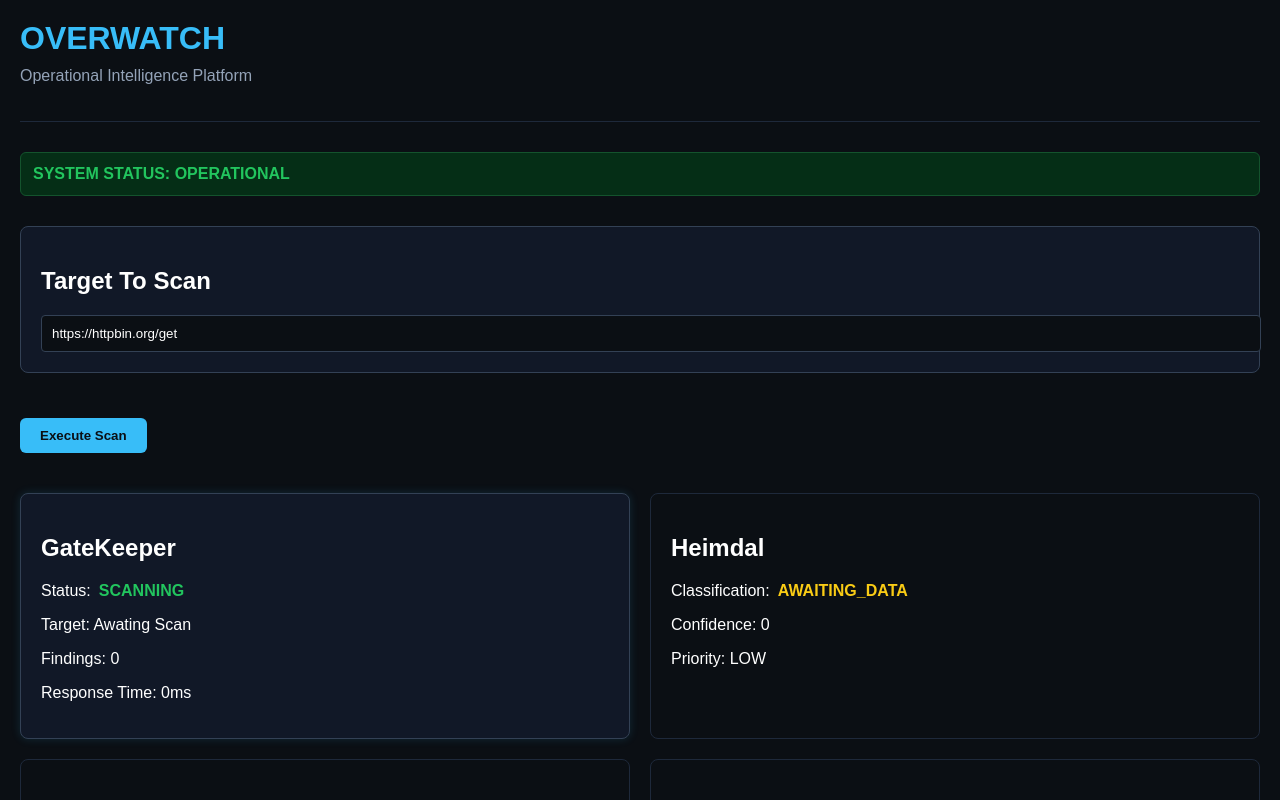
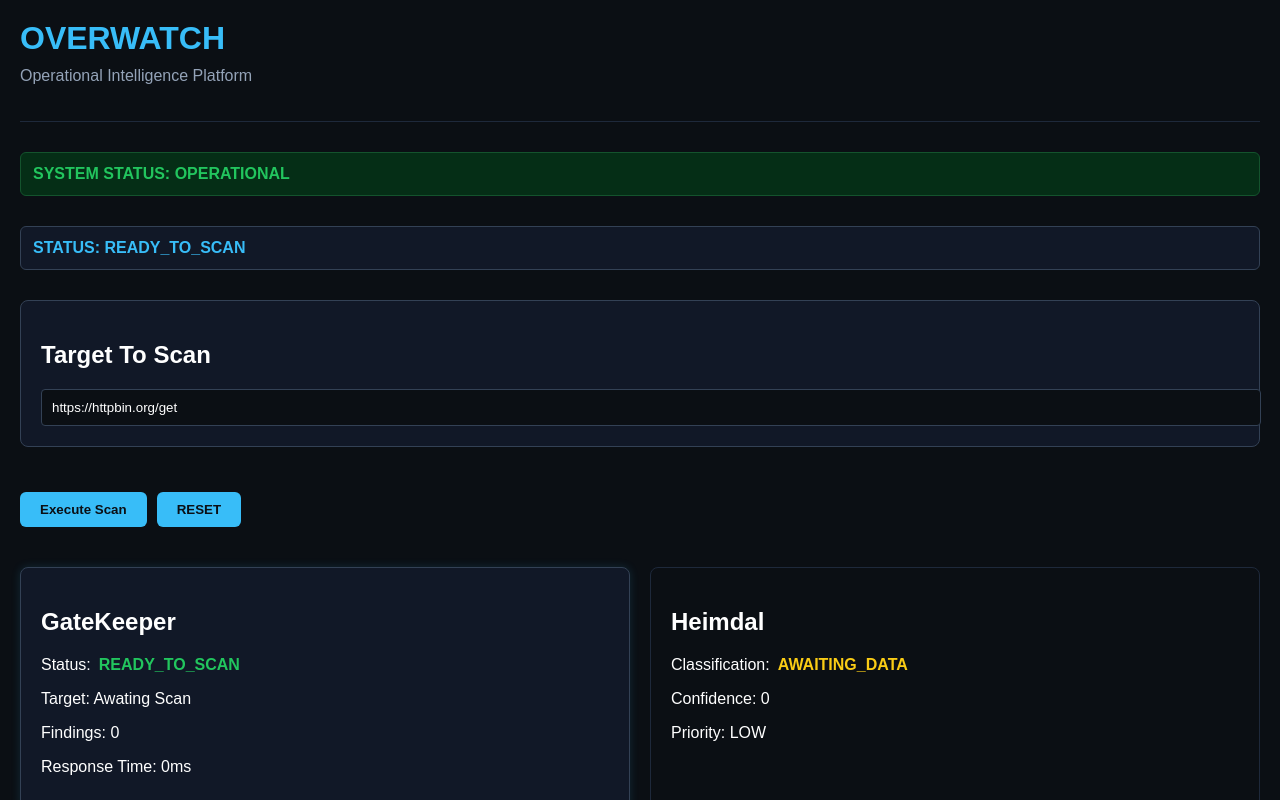
Before and after one commit to GunSlinger0715/overwatch-dashboard, a React (Create React App) app: page / in a window 1280 px wide. Shown: the top 800 px of the page. Built offline with nearby package versions, Linux system fonts and the light colour scheme; no server answers.

Commit message:
Add status bar and operator dashboard controls

```diff
--- a/src/App.js
+++ b/src/App.js
@@ -8,6 +8,7 @@ import { storeObservation, getObservationCount } from "./monolith";
 function App() {
 
   const [scanData, setScanData] = useState(null);
+  const [scanStatus, setScanStatus] = useState("READY_TO_SCAN");
   const [recordCount, setRecordCount] = useState(0);
   const [lastObservation, setLastObservation] = useState(null);
   const [target, setTarget] = useState("https://httpbin.org/get");
@@ -19,6 +20,34 @@ function App() {
       "OBSERVATION",
       scanData
     );
+  async function executionScan() {
+
+    setScanStatus("SCANNING");
+
+    const result = await runGateKeeperScan();
+
+    storeObservation(result);
+
+    setLastObservation(result);
+
+    setRecordCount(getObservationCount());
+
+    setScanData(result);
+
+    setScanStatus("SCAN_COMPLETE");
+  }
+
+  function resetDashboard() {
+
+    setScanData(null);
+
+    setLastObservation(null);
+
+    setRecordCount(0);
+
+    setScanStatus("READY_TO_SCAN");
+
+  }
 
   useEffect(() => {
 
@@ -30,12 +59,12 @@ function App() {
 
       setLastObservation(result);
 
-      setRecordCount(getObservationCount())
+      setRecordCount(getObservationCount());
 
       setScanData(result);
     }
 
-    scan();
+    //scan();
 
   }, []);
 
@@ -89,6 +118,26 @@ function App() {
       >
         SYSTEM STATUS: OPERATIONAL
       </div>
+
+      <div
+        style={{
+          marginBottom: "30px",
+          padding: "12px",
+          border: "1px solid #334155",
+          backgroundColor: "#111827",
+          borderRadius: "6px",
+          fontWeight: "bold",
+          color:
+            scanStatus === "READY_TO_SCAN"
+              ? "#38BDF8"
+              : scanStatus === "SCANNING"
+                ? "#FACC15"
+                : "#22C55E"
+        }}
+      >
+        STATUS: {scanStatus}
+      </div>
+
       <div
         style={{
           border: "1px solid #334155",
@@ -116,7 +165,7 @@ function App() {
       </div>
 
       <button
-        onClick={() => alert(target)}
+        onClick={executionScan}
         style={{
           marginTop: "15px",
           padding: "10px 20px",
@@ -129,6 +178,23 @@ function App() {
         }}
       >
         Execute Scan
+      </button>
+
+      <button
+        onClick={resetDashboard}
+        style={{
+          marginTop: "15px",
+          marginLeft: "10px",
+          padding: "10px 20px",
+          backgroundColor: "#38BDF8",
+          color: "#0B0F14",
+          border: "none",
+          borderRadius: "6px",
+          fontWeight: "bold",
+          cursor: "pointer"
+        }}
+      >
+        RESET
       </button>
 
 
@@ -160,7 +226,7 @@ function App() {
                 marginLeft: "8px"
               }}
             >
-              {scanData?.status || "SCANNING"}
+              {scanStatus}
             </span>
           </p>
 
```
